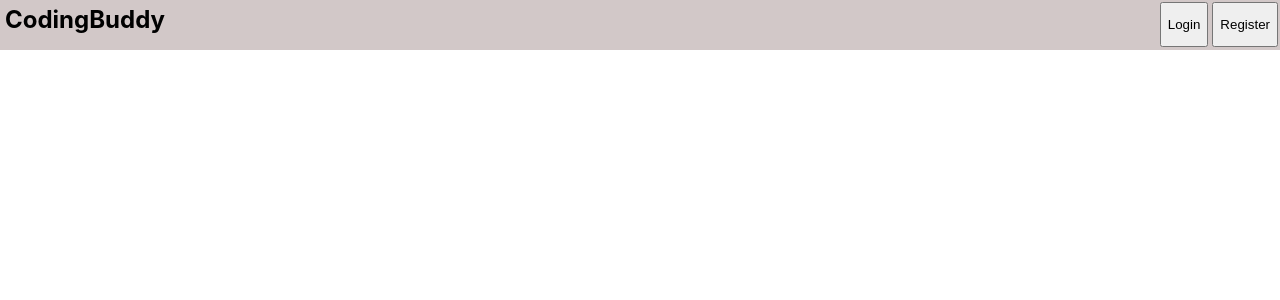
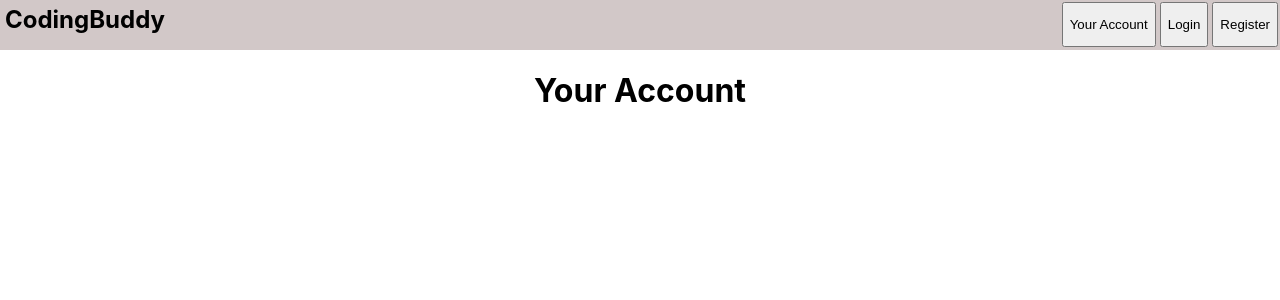
Before and after one commit to MikolajWituszynski/CodingBuddy, a React (Create React App) app: page /account in a window 1280 px wide. Shown: the top 300 px of the page. Built offline with nearby package versions, Linux system fonts and the light colour scheme.

Commit message:
Added AccountPage and Your Account button.

```diff
--- a/src/App.tsx
+++ b/src/App.tsx
@@ -5,6 +5,7 @@ import LoginPage from "./components/LoginPage/LoginPage";
 import RegisterPage from "./components/RegisterPage/RegisterPage";
 import NavBar from "./components/NavBar/NavBar";
 import {Route, BrowserRouter, Routes} from 'react-router-dom'
+import AccountPage from "./components/AccountPage/AccountPage";
 function App() {
   return (
     <div className="App">
@@ -14,6 +15,7 @@ function App() {
       <Route path="/" element={<HomePage/>}/>
       <Route path="/login" element={<LoginPage/>}/>
       <Route path="/register" element={<RegisterPage/>}/>
+      <Route path="/account" element={<AccountPage/>}/>
     </Routes>
     </BrowserRouter>
 
--- /dev/null
+++ b/src/components/AccountPage/AccountPage.tsx
@@ -0,0 +1,11 @@
+import React from "react";
+
+const AccountPage = () => {
+    return (
+        <>
+        <h1>Your Account</h1>
+        </>
+        )
+}
+
+export default AccountPage;
--- a/src/components/NavBar/NavBar.tsx
+++ b/src/components/NavBar/NavBar.tsx
@@ -3,6 +3,7 @@ import { useNavigate } from 'react-router-dom';
 import styles from './NavBar.module.css'
 const NavBar: React.FC<{}> = () => {
     const navigate = useNavigate();
+    const handleClickToAccountPage = () => navigate('/account')
     const handleClickToLoginPage = () => navigate('/login');
     const handleClickToRegisterPage = () => navigate('/register');
     return (
@@ -10,6 +11,7 @@ const NavBar: React.FC<{}> = () => {
         <nav className={styles.navbar}>
             <h1 className={styles.titleHomePage}>CodingBuddy</h1>
             <div>
+            <button onClick={handleClickToAccountPage} className={styles.loginRegisterButton}>Your Account</button>
             <button onClick={handleClickToLoginPage} className={styles.loginRegisterButton}>Login</button>
             <button onClick={handleClickToRegisterPage} className={styles.loginRegisterButton}>Register</button>
             </div>
```
